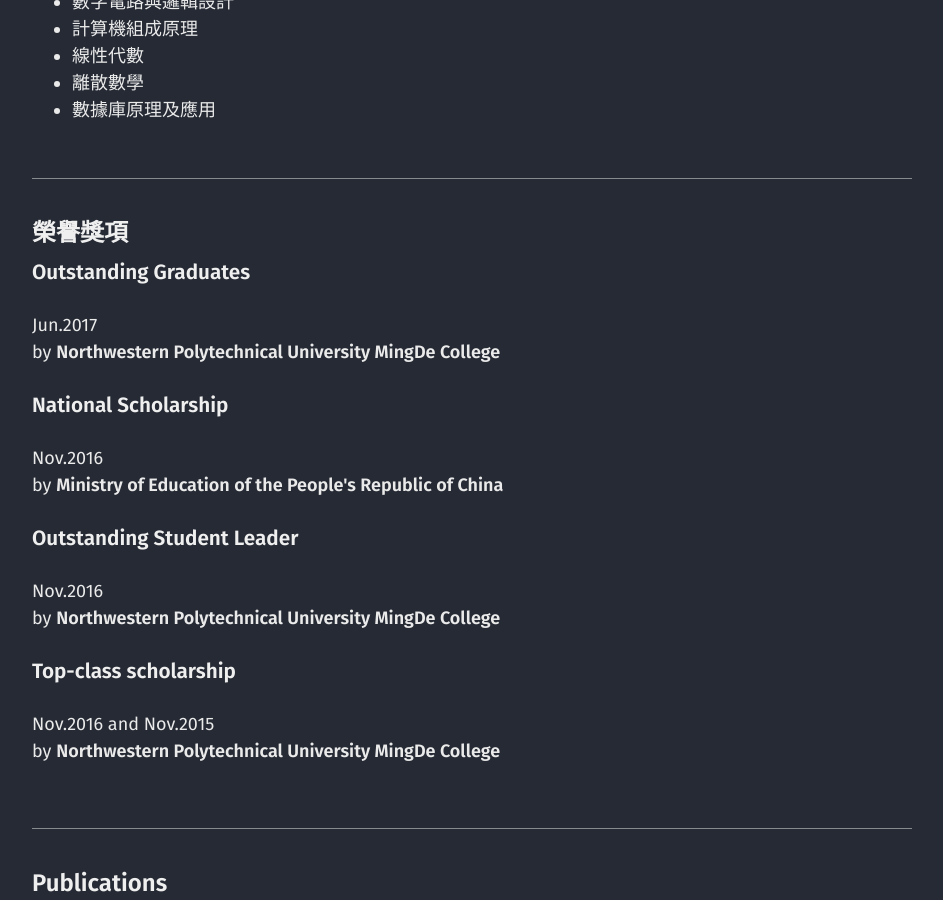
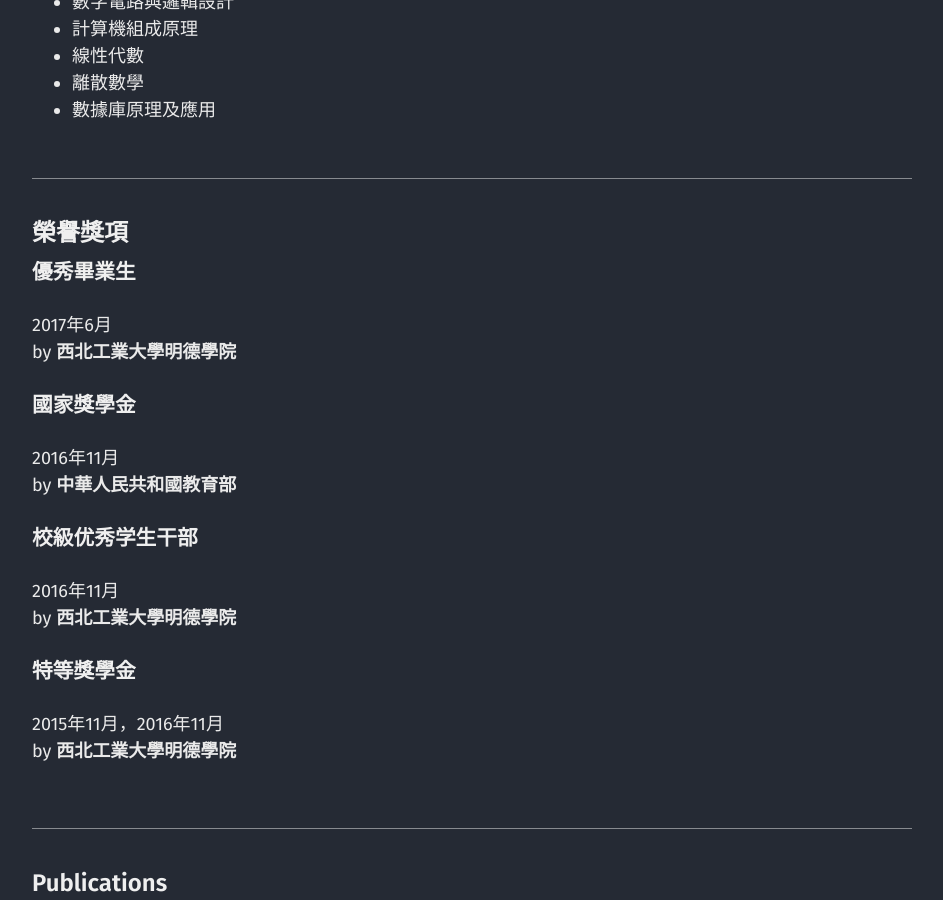
Before and after one commit to chen709847237/chen709847237, a Jekyll site: the page built from cv_cn.md, in a window 1280 px wide and 900 px high, scrolled down 1545 px. Shown: the whole window, without its empty margins (40-983 px from the left). Built offline with Jekyll 4.4.1, drawn with Linux system fonts in a browser that asks for light colours.

Commit message:
Update cv_cn.json

```diff
--- a/_data/cv_cn.json
+++ b/_data/cv_cn.json
@@ -60,27 +60,27 @@
   ],
   "awards": [
     {
-      "title": "Outstanding Graduates",
-      "date": "Jun.2017",
-      "awarder": "Northwestern Polytechnical University MingDe College",
+      "title": "優秀畢業生",
+      "date": "2017年6月",
+      "awarder": "西北工業大學明德學院",
       "summary": ""
     },
     {
-      "title": "National Scholarship",
-      "date": "Nov.2016",
-      "awarder": "Ministry of Education of the People's Republic of China",
+      "title": "國家獎學金",
+      "date": "2016年11月",
+      "awarder": "中華人民共和國教育部",
       "summary": ""
     },
     {
-      "title": "Outstanding Student Leader",
-      "date": "Nov.2016",
-      "awarder": "Northwestern Polytechnical University MingDe College",
+      "title": "校級优秀学生干部",
+      "date": "2016年11月",
+      "awarder": "西北工業大學明德學院",
       "summary": ""
     },
     {
-      "title": "Top-class scholarship",
-      "date": "Nov.2016 and Nov.2015",
-      "awarder": "Northwestern Polytechnical University MingDe College",
+      "title": "特等獎學金",
+      "date": "2015年11月，2016年11月",
+      "awarder": "西北工業大學明德學院",
       "summary": ""
     }
   ],
```
